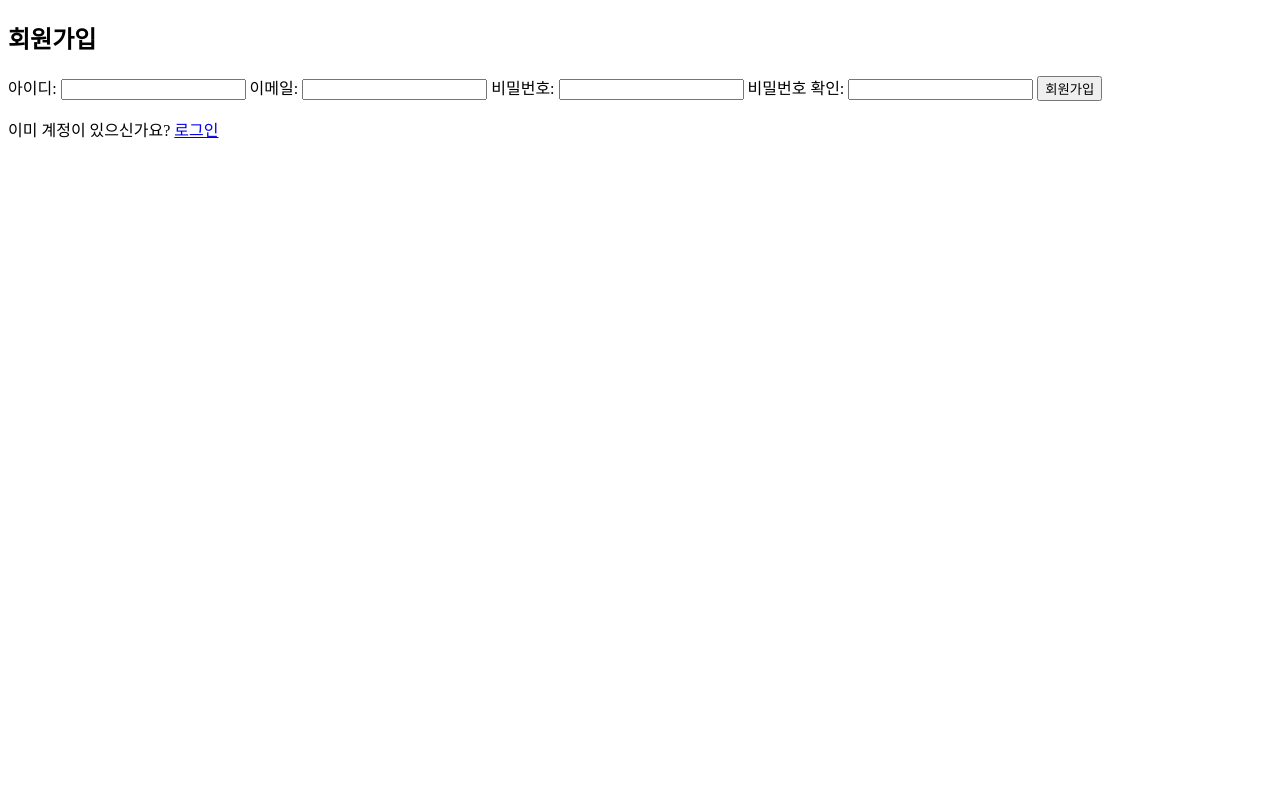
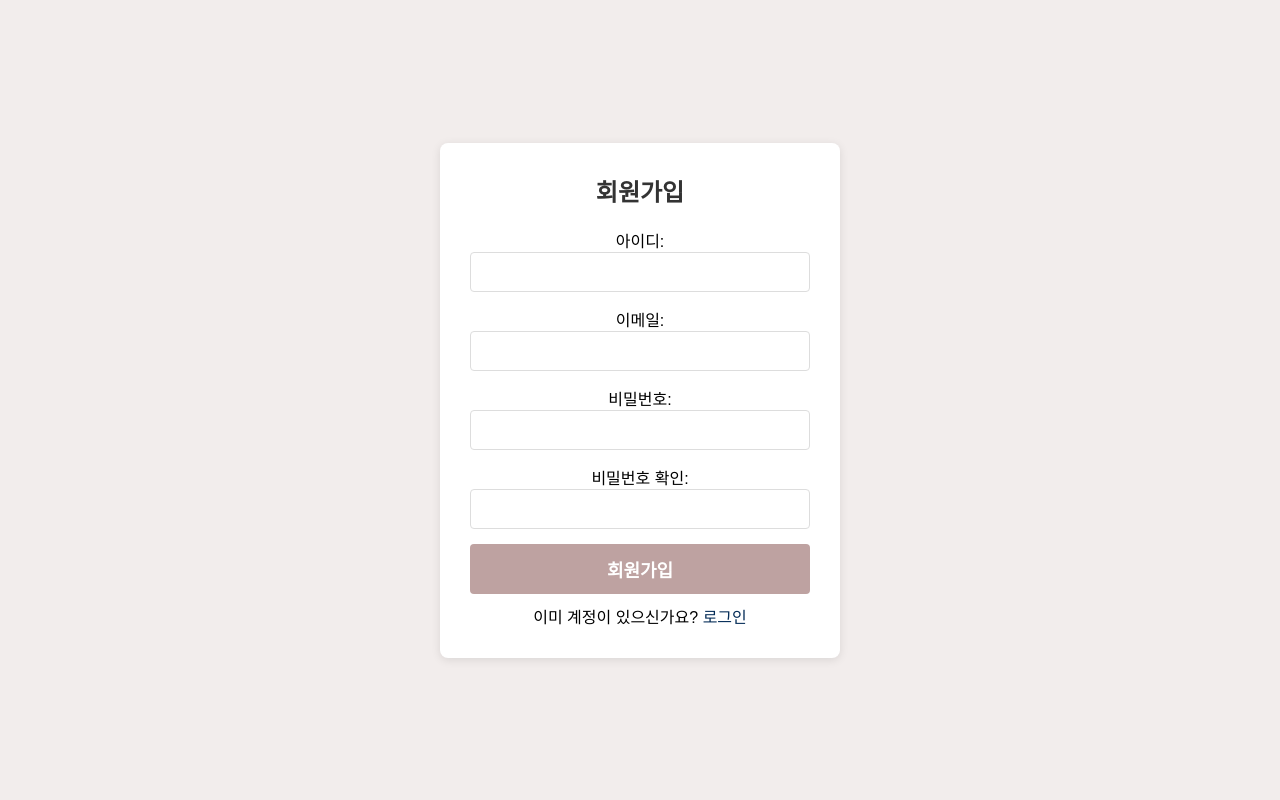
Before and after one commit to ggabaegii/RecipeRecommendation, a Flask app: page /signup in a window 1280 px wide. Run offline with Flask 3, Linux system fonts and the light colour scheme.

Commit message:
회원가입화면 css파일 추가

```diff
--- /dev/null
+++ b/backend/app/static/css/signup.css
@@ -0,0 +1,75 @@
+/* 기본 스타일 초기화 */
+* {
+    margin: 0;
+    padding: 0;
+    box-sizing: border-box;
+}
+
+body {
+    font-family: Arial, sans-serif;
+    background-color: #f2edec;
+    display: flex;
+    justify-content: center;
+    align-items: center;
+    height: 100vh;
+    margin: 0;
+}
+
+.signup-container {
+    background-color: white;
+    padding: 30px;
+    border-radius: 8px;
+    box-shadow: 0 2px 10px rgba(0, 0, 0, 0.1);
+    width: 100%;
+    max-width: 400px;
+    text-align: center;
+}
+
+h2 {
+    margin-bottom: 20px;
+    color: #333;
+}
+
+input {
+    width: 100%;
+    padding: 10px;
+    border: 1px solid #ddd;
+    border-radius: 4px;
+    font-size: 16px;
+    margin-bottom: 15px;
+}
+
+input:focus {
+    border-color: #d7f6e1;
+    outline: none;
+}
+
+button {
+    width: 100%;
+    padding: 12px;
+    background-color: #bea2a1;
+    color: white;
+    border: none;
+    border-radius: 4px;
+    font-size: 18px;
+    font-weight: bold;
+    cursor: pointer;
+}
+
+button:hover {
+    background-color: #d7f6e1;
+    color: black;
+}
+
+p {
+    margin-top: 10px;
+}
+
+a {
+    text-decoration: none;
+    color: #042c57;
+}
+
+a:hover {
+    text-decoration: underline;
+}
--- a/backend/app/templates/signup.html
+++ b/backend/app/templates/signup.html
@@ -3,8 +3,10 @@
 <head>
     <meta charset="UTF-8">
     <title>회원가입</title>
+    <link rel="stylesheet" href="{{ url_for('static', filename='./css/signup.css') }}">
 </head>
 <body>
+    <div class="signup-container">
         <h2>회원가입</h2>
         <form action="{{ url_for('signup') }}" method="post">
             <label for="username">아이디:</label>
@@ -23,5 +25,6 @@
         </form>
 
         <p>이미 계정이 있으신가요? <a href="{{ url_for('login') }}">로그인</a></p>
+    </div>
 </body>
 </html>
```
Lines whose indentation alone changed are shown as unchanged.
